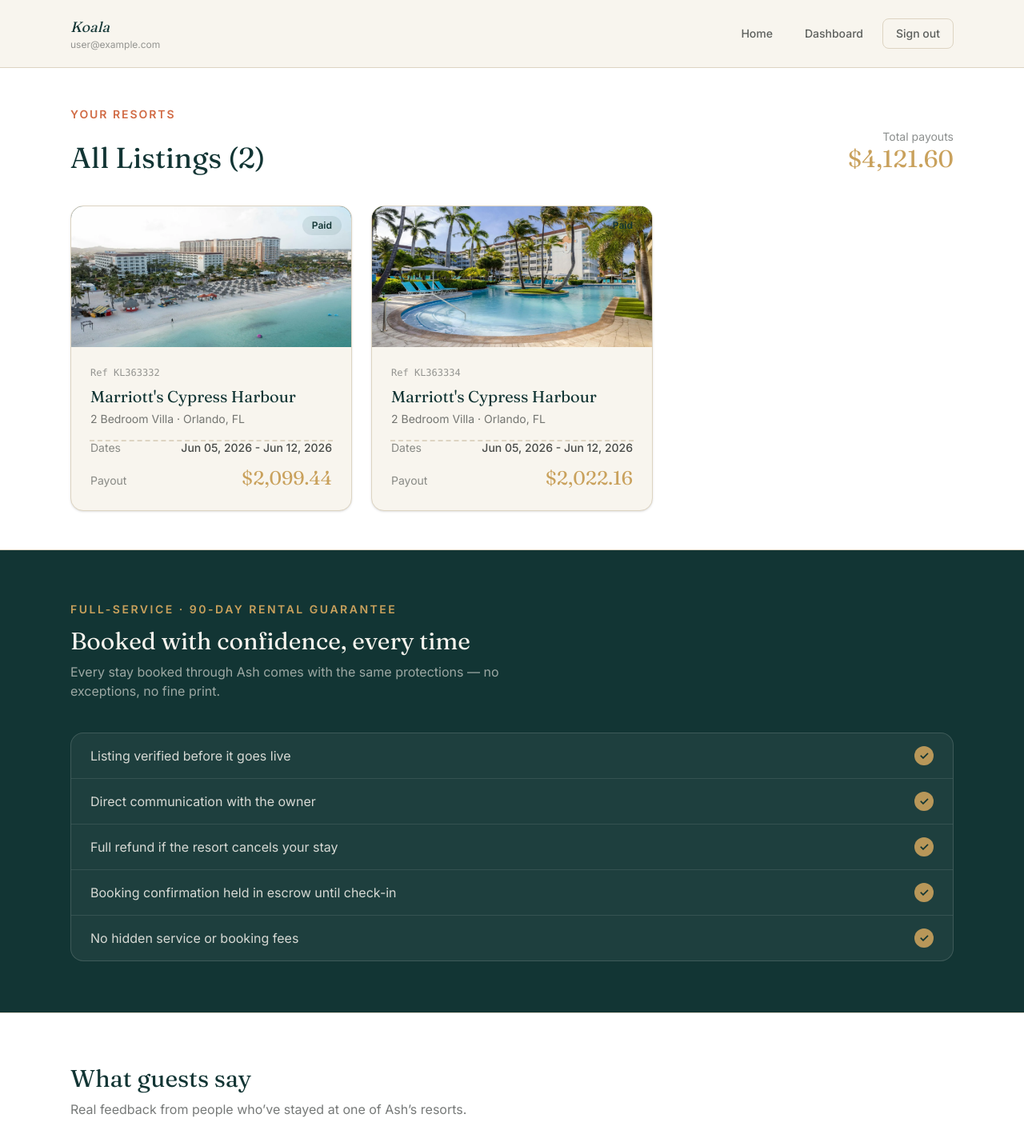
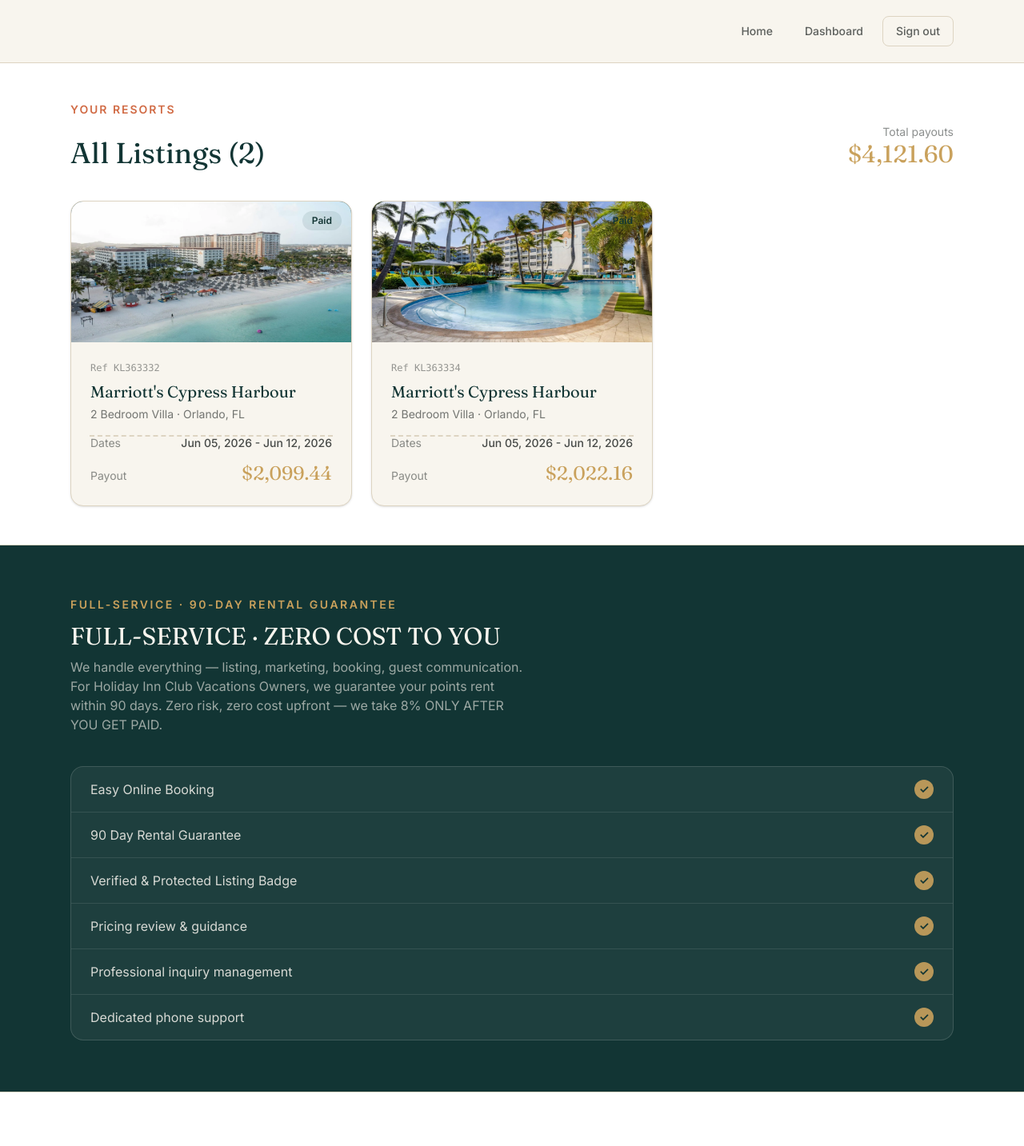
Before and after one commit to mehedihasan-official/Ash-koala, a Next.js app: page /dashboard in a window 1280 px wide. Shown: the top 1433 px of the page at 80% size. Built offline with nearby package versions, Linux system fonts and the light colour scheme; no server answers; sample sign-in values are in the browser's storage.

Commit message:
new update on the gruantee section

```diff
--- a/src/components/DashboardHeader.tsx
+++ b/src/components/DashboardHeader.tsx
@@ -4,6 +4,7 @@ import { useEffect, useRef, useState } from "react";
 import Link from "next/link";
 import { useRouter } from "next/navigation";
 import { useAuth } from "@/components/AuthProvider";
+import mobileResponsiveLogo from '/logo/mobile-menu-koala-k-logo-vector.svg'
 
 export default function DashboardHeader() {
   const router = useRouter();
@@ -41,10 +42,7 @@ export default function DashboardHeader() {
     <header className="border-b border-line bg-sand-light">
       <div className="mx-auto max-w-6xl px-6 py-5 flex items-center justify-between gap-4">
         <div>
-          <p className="font-display italic text-lg text-teal-dark">Koala</p>
-          <p className="text-xs text-ink/45">
-            {user?.email ?? "Owner dashboard"}
-          </p>
+         <img src="" alt="" />
         </div>
 
         {/* Desktop nav */}
--- a/src/components/GuaranteeSection.tsx
+++ b/src/components/GuaranteeSection.tsx
@@ -1,9 +1,10 @@
 const rows = [
-  { feature: "Listing verified before it goes live", included: true },
-  { feature: "Direct communication with the owner", included: true },
-  { feature: "Full refund if the resort cancels your stay", included: true },
-  { feature: "Booking confirmation held in escrow until check-in", included: true },
-  { feature: "No hidden service or booking fees", included: true },
+  { feature: "Easy Online Booking", included: true },
+  { feature: "90 Day Rental Guarantee", included: true },
+  { feature: "Verified & Protected Listing Badge", included: true },
+  { feature: "Pricing review & guidance", included: true },
+  { feature: "Professional inquiry management", included: true },
+  { feature: "Dedicated phone support", included: true },
 ];
 
 export default function GuaranteeSection() {
@@ -14,11 +15,10 @@ export default function GuaranteeSection() {
           Full-Service · 90-Day Rental Guarantee
         </p>
         <h2 className="font-display text-3xl text-sand-light mb-2">
-          Booked with confidence, every time
+          FULL-SERVICE · ZERO COST TO YOU
         </h2>
         <p className="text-sand-light/60 mb-10 max-w-xl">
-          Every stay booked through Ash comes with the same protections —
-          no exceptions, no fine print.
+          We handle everything — listing, marketing, booking, guest communication. For Holiday Inn Club Vacations Owners, we guarantee your points rent within 90 days. Zero risk, zero cost upfront — we take 8% ONLY AFTER YOU GET PAID.
         </p>
 
         <div className="rounded-2xl bg-sand-light/5 border border-sand-light/15 divide-y divide-sand-light/10 overflow-hidden">
```
Also changed, not shown: public/logo/mobile-menu-koala-k-logo-vector.svg (added).
